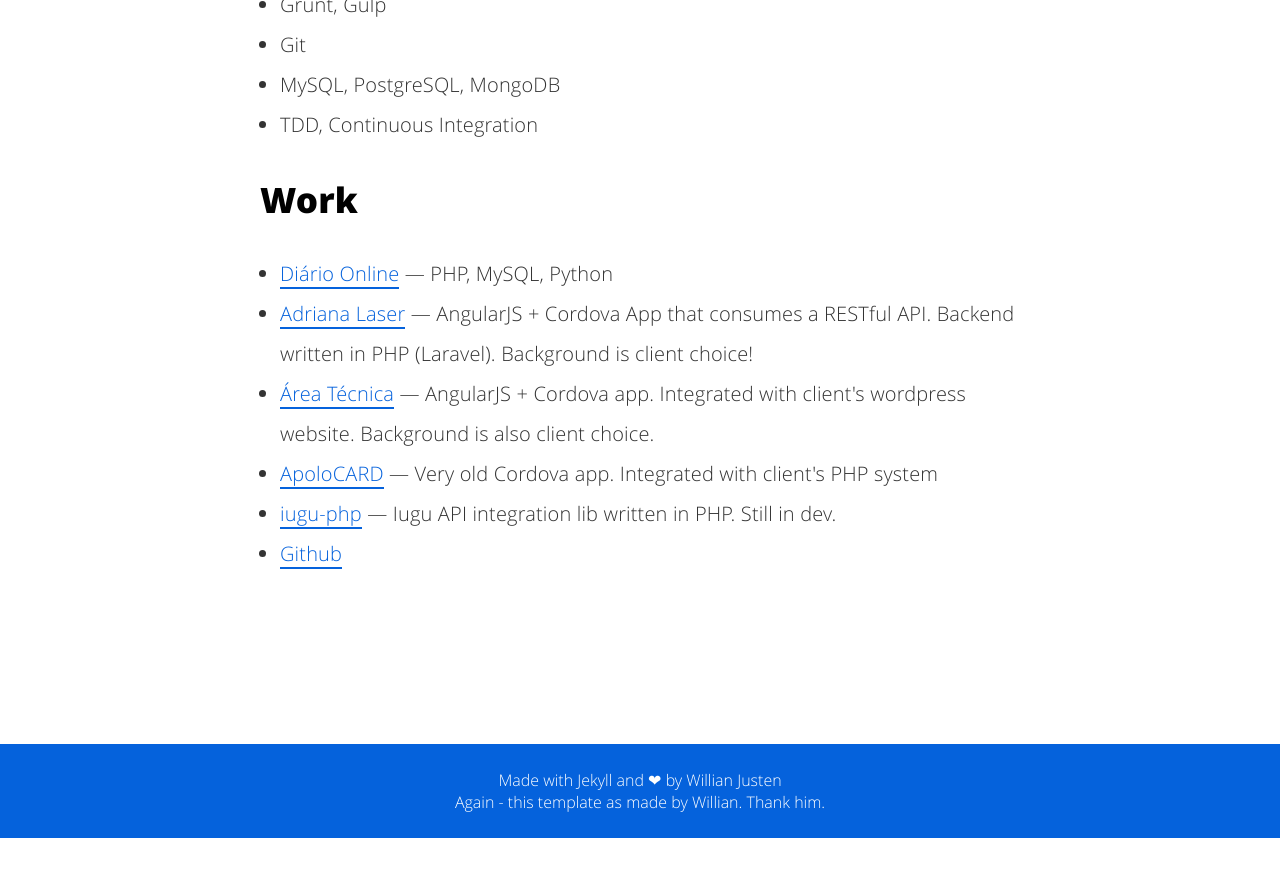
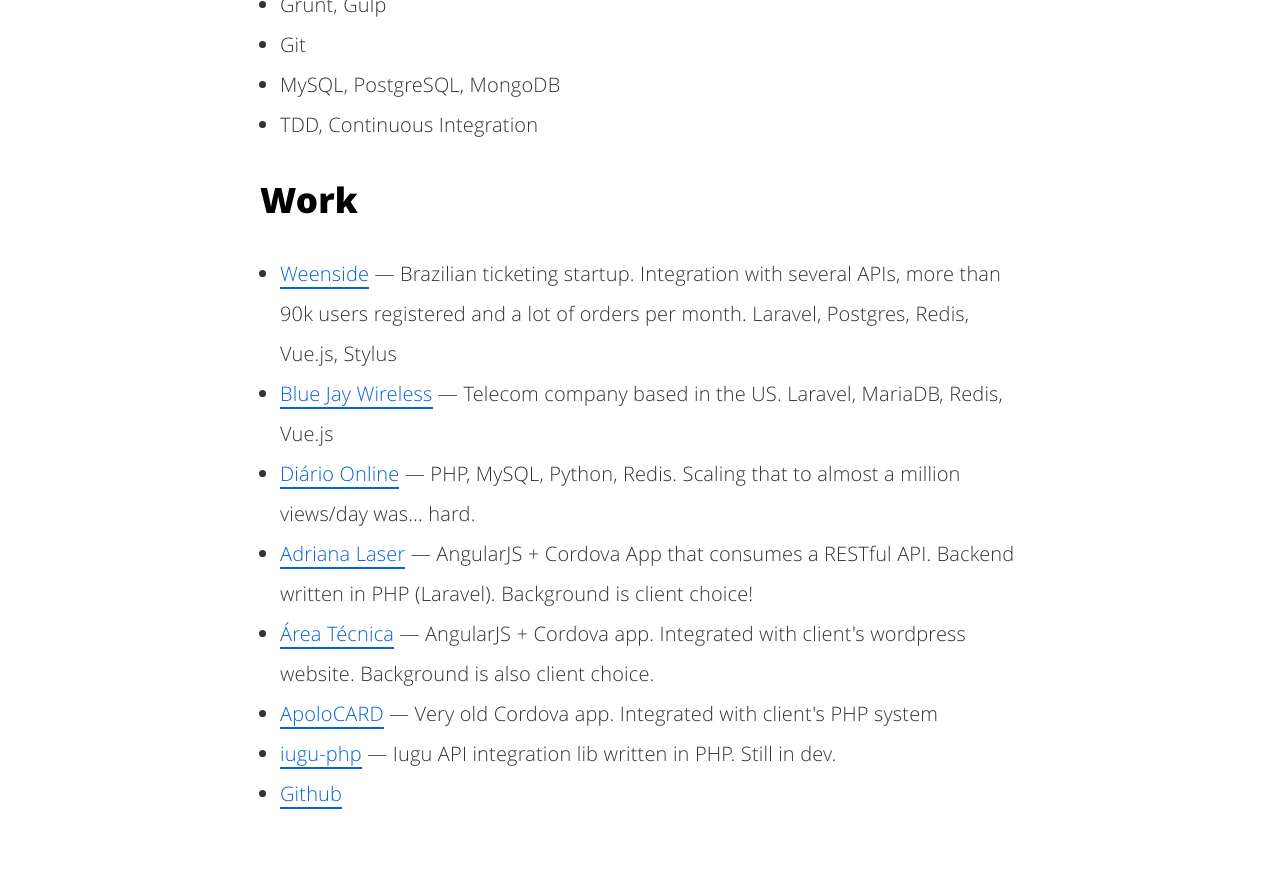
Before and after one commit to mateusjatenee/mateusjatenee.github.io, a Jekyll site: the page built from about.html, in a window 1280 px wide and 900 px high, scrolled down 1703 px. Shown: the top 877 px of the window. Built offline with Jekyll 4.4.1, drawn with Linux system fonts in a browser that asks for light colours; before the commit the page ends 2541 px from its top, so only the background shows below that.

Commit message:
updates about page

```diff
--- a/about.html
+++ b/about.html
@@ -37,7 +37,9 @@ description: "Some stuff about me"
 <a name="work"></a>
 
 <ul>
-	<li><a href="https://www.diarioonline.com.br/">Diário Online</a> — PHP, MySQL, Python</li>
+	<li><a href="https://www.weenside.com.br">Weenside</a> — Brazilian ticketing startup. Integration with several APIs, more than 90k users registered and a lot of orders per month. Laravel, Postgres, Redis, Vue.js, Stylus</li>
+	<li><a href="https://www.bluejaywireless.com">Blue Jay Wireless</a> — Telecom company based in the US. Laravel, MariaDB, Redis, Vue.js</li>
+	<li><a href="https://www.diarioonline.com.br/">Diário Online</a> — PHP, MySQL, Python, Redis. Scaling that to almost a million views/day was... hard.</li>
 	<li><a href="https://play.google.com/store/apps/details?id=com.adrianalaser.adrianalaser">Adriana Laser</a> — AngularJS + Cordova App that consumes a RESTful API. Backend written in PHP (Laravel). Background is client choice!</li>
 	<li><a href="https://play.google.com/store/apps/details?id=com.areatecnica">Área Técnica</a> — AngularJS + Cordova app. Integrated with client's wordpress website. Background is also client choice.</li>
 	<li><a href="https://play.google.com/store/apps/details?id=com.apolorestaurante">ApoloCARD</a> — Very old Cordova app. Integrated with client's PHP system</li>
```
